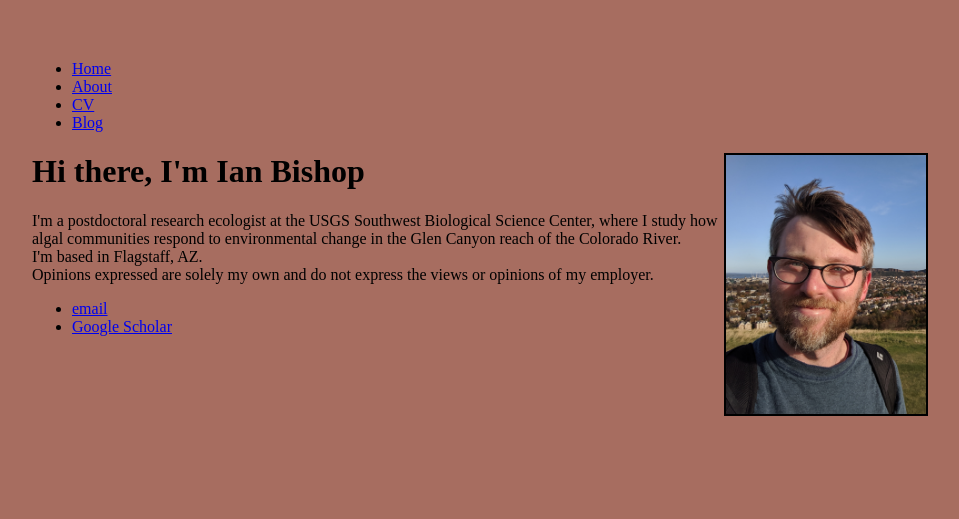
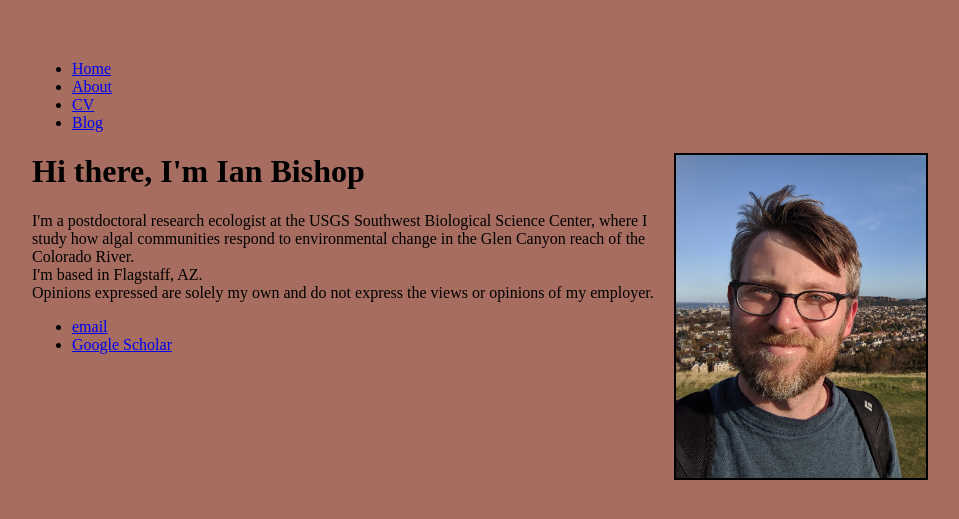
Before and after one commit to bishopia/bishopia.github.io, a Jekyll site: the page built from index.html, in a window 1280 px wide. Shown: the top 519 px of the page, without its empty margins (160-1119 px from the left). Built offline with Jekyll 4.4.1, drawn with Linux system fonts in a browser that asks for light colours.

Commit message:
Update index.html

```diff
--- a/index.html
+++ b/index.html
@@ -3,7 +3,7 @@ layout: default
 title: Ian Bishop, PhD
 ---
 <div class="blurb">
-	<img src="/assets/bishop_in_edinburgh_2019.jpg" alt="Ian Bishop" style="float: right; width: 200px; border: 2px solid black;"">
+	<img src="/assets/bishop_in_edinburgh_2019.jpg" alt="Ian Bishop" style="float: right; width: 250px; border: 2px solid black;"">
 	<h1>Hi there, I'm Ian Bishop</h1>
 	<p>I'm a postdoctoral research ecologist at the USGS Southwest Biological Science Center,
 		where I study how algal communities respond to
```
